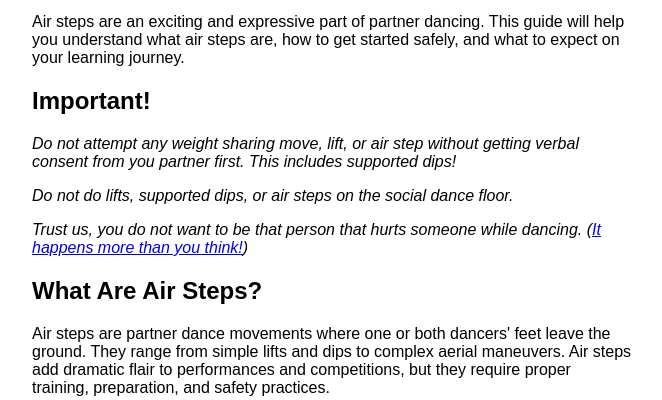
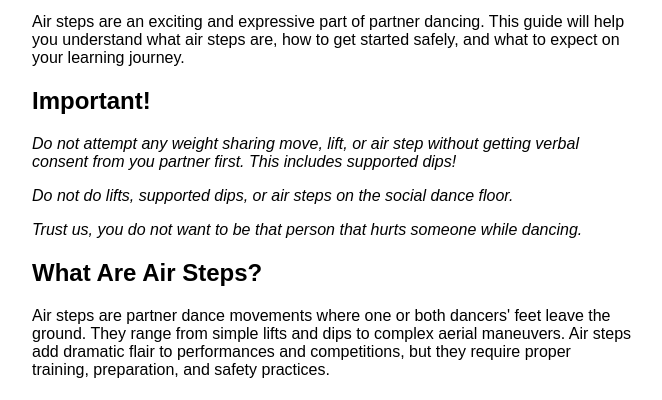
Before and after one commit to johnschoeman/bear-steps, a plain HTML site: page content/airsteps-start-here.html in a window 1280 px wide. Shown: the part 353-753 px from the top of the page, without its empty margins (308-970 px from the left). Drawn offline with Linux system fonts and the light colour scheme.

Commit message:
Update content
- issac -> isaac
- remove broken link
- add readme.md

```diff
--- a/content/airsteps-start-here.html
+++ b/content/airsteps-start-here.html
@@ -34,9 +34,7 @@
         first. This includes supported dips!
       </em></p>
     <p><em>Do not do lifts, supported dips, or air steps on the social dance floor.</em></p>
-    <p><em>Trust us, you do not want to be that person that hurts someone while dancing. (<a
-          href="https://www.facebook.com/share/p/1BtvKNsP1s/">It happens more than you
-          think!</a>)</em></p>
+    <p><em>Trust us, you do not want to be that person that hurts someone while dancing. </em></p>
 
     <h2>What Are Air Steps?</h2>
 
```
Also changed, not shown: content/testimonials.html (+1 -1 lines), README.md (added).
